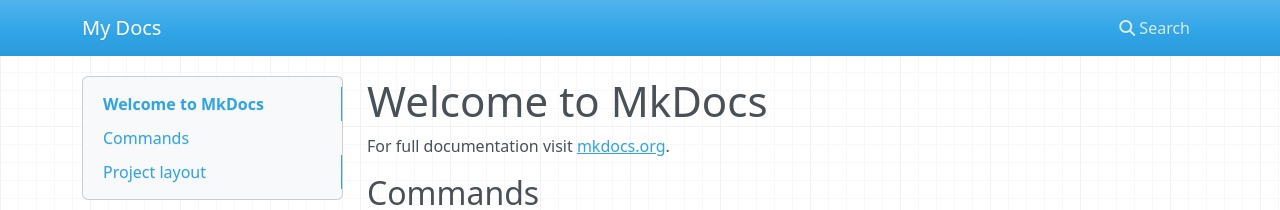
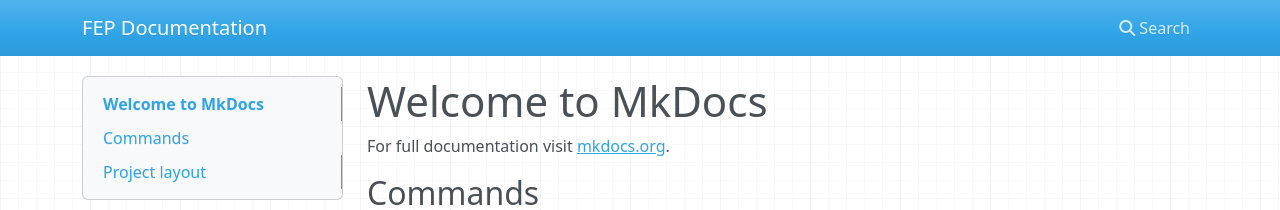
Before and after one commit to RezSat/fep, an MkDocs documentation site: the page built from docs/index.md, in a window 1280 px wide. Shown: the top 210 px of the page. Built offline with MkDocs 1.6.1, drawn with Linux system fonts in a browser that asks for light colours; nearby versions of some CDN libraries.

Commit message:
edited mkdocs.yml

```diff
--- a/mkdocs.yml
+++ b/mkdocs.yml
@@ -1 +1,15 @@
-site_name: My Docs
+site_name: FEP Documentation
+theme:
+  palette:
+
+    # Palette toggle for light mode
+    - scheme: default
+      toggle:
+        icon: material/brightness-7
+        name: Switch to dark mode
+
+    # Palette toggle for dark mode
+    - scheme: slate
+      toggle:
+        icon: material/brightness-4
+        name: Switch to light mode
```
